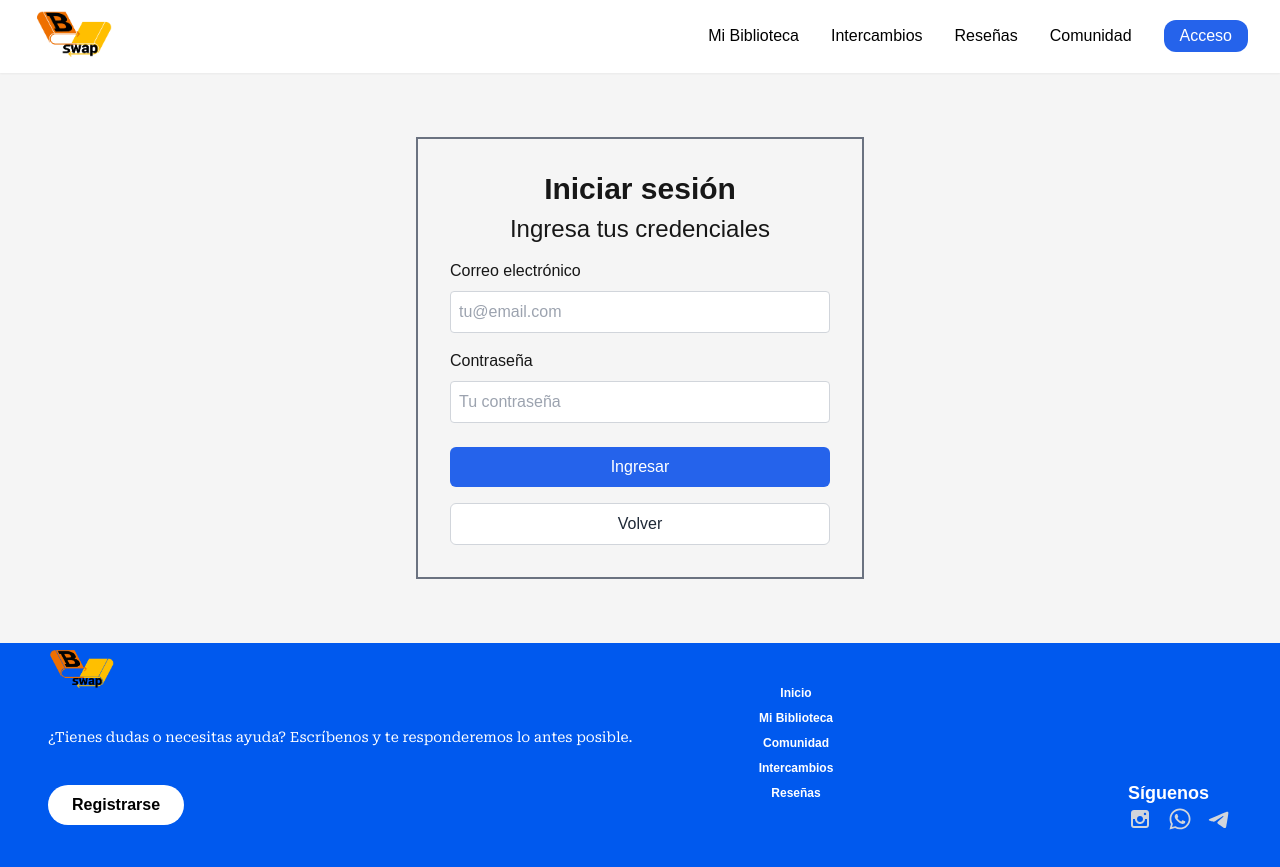
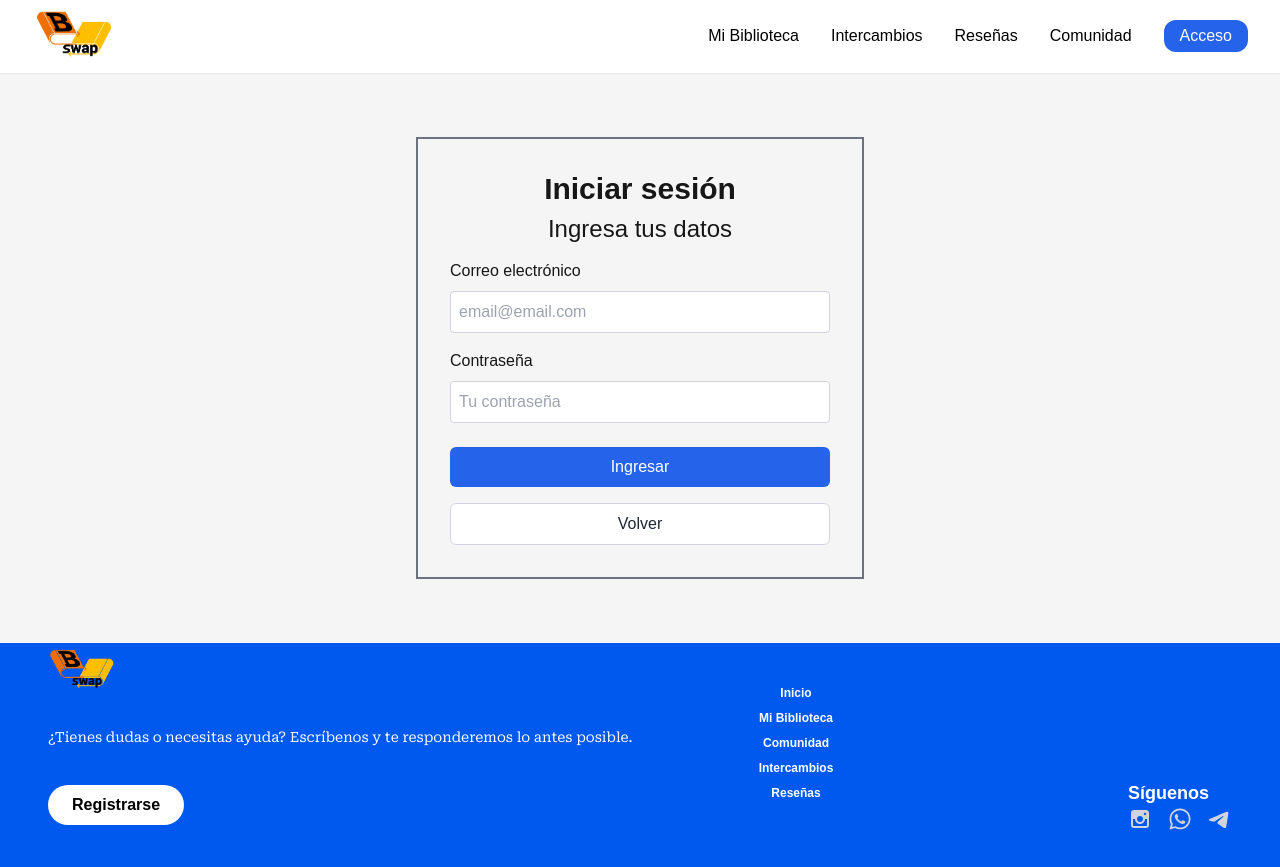
Before and after one commit to VeronicaBravoDevs/Bswap, a Next.js app in the folder frontend/: page /login in a window 1280 px wide. Both pictures are taken after a click on the button "Continuar con correo electronico". Built offline with nearby package versions, Linux system fonts and the light colour scheme.

Commit message:
fix: detail mock

```diff
--- a/frontend/public/mock/mockDataUser.json
+++ b/frontend/public/mock/mockDataUser.json
@@ -1,7 +1,7 @@
 [
     {
       "id": "cm79c6yl20000fh3jrmgy3ktm",
-      "email": "usuario1@example.com",
+      "email": "Julieta_munioz@gmail.com",
       "password_hash": "$2a$10$1KnT6iHtet/Dqxtor9QIYuCXBp8yc/7xOXlU/otmLPEPmB22ghS96",
       "name": "Julieta Muñoz",
       "biography": "La paz del espacio de lectura",
@@ -14,7 +14,7 @@
     },
     {
       "id": "cm79c6yl20001fh3jrmgy3kt2",
-      "email": "usuario2@example.com",
+      "email": "alvaro_diaz@gmail.com",
       "password_hash": "$2a$10$1KnT6iHtet/Dqxtor9QIYuCXBp8yc/7xOXlU/otmLPEPmB22ghS96",
       "name": "Alvaro Diaz",
       "biography": "Amante de los libros",
--- a/frontend/src/features/auth/components/LoginForm.tsx
+++ b/frontend/src/features/auth/components/LoginForm.tsx
@@ -33,14 +33,14 @@ export default function LoginForm() {
     }
   });
 
-  // Redirigir si ya está autenticado
+
   useEffect(() => {
     if (isAuthenticated) {
       router.push("/");
     }
   }, [isAuthenticated, router]);
 
-  // Comprobar si hay credenciales guardadas en localStorage
+
   useEffect(() => {
     const savedEmail = localStorage.getItem("userEmail");
     if (savedEmail) {
@@ -54,12 +54,12 @@ export default function LoginForm() {
 
   const handleGoogleLogin = () => {
     console.log("Inicio sesion con Google");
-    // Implementación real de login con Google
+
   };
 
   const handleFacebookLogin = () => {
     console.log("Inicio sesion con Facebook");
-    // Implementación real de login con Facebook
+
   };
 
   const onSubmit = async (data: LoginCredentials) => {
@@ -67,10 +67,9 @@ export default function LoginForm() {
       clearError();
       await login(data);
 
-      // Guardar el email en localStorage para autocompletar en futuras visitas
+      // Guardar el email en localStorage
       localStorage.setItem("userEmail", data.email);
 
-      // La redirección se maneja en el useEffect
     } catch (e) {
       console.error("Error en el formulario de login:", e);
     }
@@ -82,7 +81,7 @@ export default function LoginForm() {
         <div className="w-full mb-4">
           <h1 className="font-bold text-center mb-2 text-3xl">Iniciar sesión</h1>
           <h2 className="text-center leading-7 text-2xl">
-            Ingresa tus credenciales
+            Ingresa tus datos
           </h2>
         </div>
 
@@ -96,7 +95,7 @@ export default function LoginForm() {
               {...register("email")}
               className="w-full p-2 border border-gray-300 rounded"
               type="email"
-              placeholder="tu@email.com"
+              placeholder="email@email.com"
             />
             {errors.email && (
               <p className="text-red-500 text-sm mt-1">{errors.email.message}</p>
--- a/frontend/src/features/auth/services/authServices.ts
+++ b/frontend/src/features/auth/services/authServices.ts
@@ -3,6 +3,7 @@ import { LoginCredentials, User } from "../types/auth.types";
 export const loginUser = async (credentials: LoginCredentials): Promise<User> => {
   try {
     const response = await fetch("/mock/mockDataUser.json");
+    //URL_API
     if (!response.ok) throw new Error("Error al obtener datos del mock");
 
     const users = await response.json();
--- a/frontend/src/features/auth/store/authStore.ts
+++ b/frontend/src/features/auth/store/authStore.ts
@@ -30,7 +30,7 @@ export const useAuthStore = create<AuthState & AuthActions>()(
           const user = await loginUser(credentials);
           set({ user, isAuthenticated: true, isLoading: false });
         } catch (error) {
-          set({ error: "Error al iniciar sesión", isLoading: false });
+          set({ error: "Error cuando se inicia sesion", isLoading: false });
         }
       },
 
--- a/frontend/src/features/ui/header/header.tsx
+++ b/frontend/src/features/ui/header/header.tsx
@@ -13,7 +13,7 @@ export default function Header() {
   const menuRef = useRef<HTMLLIElement>(null);
 
 
-  // Cerrar el menú cuando se hace clic fuera de él
+  // ojo cierra el menu cuando se hace click fuera de el
   useEffect(() => {
     function handleClickOutside(event: MouseEvent) {
       if (menuRef.current && !menuRef.current.contains(event.target as Node)) {
@@ -21,13 +21,11 @@ export default function Header() {
       }
     }
 
-
     document.addEventListener("mousedown", handleClickOutside);
     return () => {
       document.removeEventListener("mousedown", handleClickOutside);
     };
   }, []);
-
 
   const handleLogout = () => {
     logout();
@@ -64,7 +62,7 @@ export default function Header() {
                 className="flex items-center"
                 aria-label="Menú de usuario"
               >
-                <div className="w-10 h-10 rounded-full overflow-hidden border-2 border-blue-500">
+                <div className="w-10 h-10 rounded-full overflow-hidden border-2 border-white">
                   {user.profile_picture ? (
                     <Image
                       src={user.profile_picture}
@@ -74,7 +72,7 @@ export default function Header() {
                       className="object-cover w-full h-full"
                     />
                   ) : (
-                    <div className="w-full h-full bg-blue-500 flex items-center justify-center text-white font-bold">
+                    <div className="w-full h-full bg-slate-600 flex items-center justify-center text-white font-bold">
                       {user.name.charAt(0)}
                     </div>
                   )}
```
